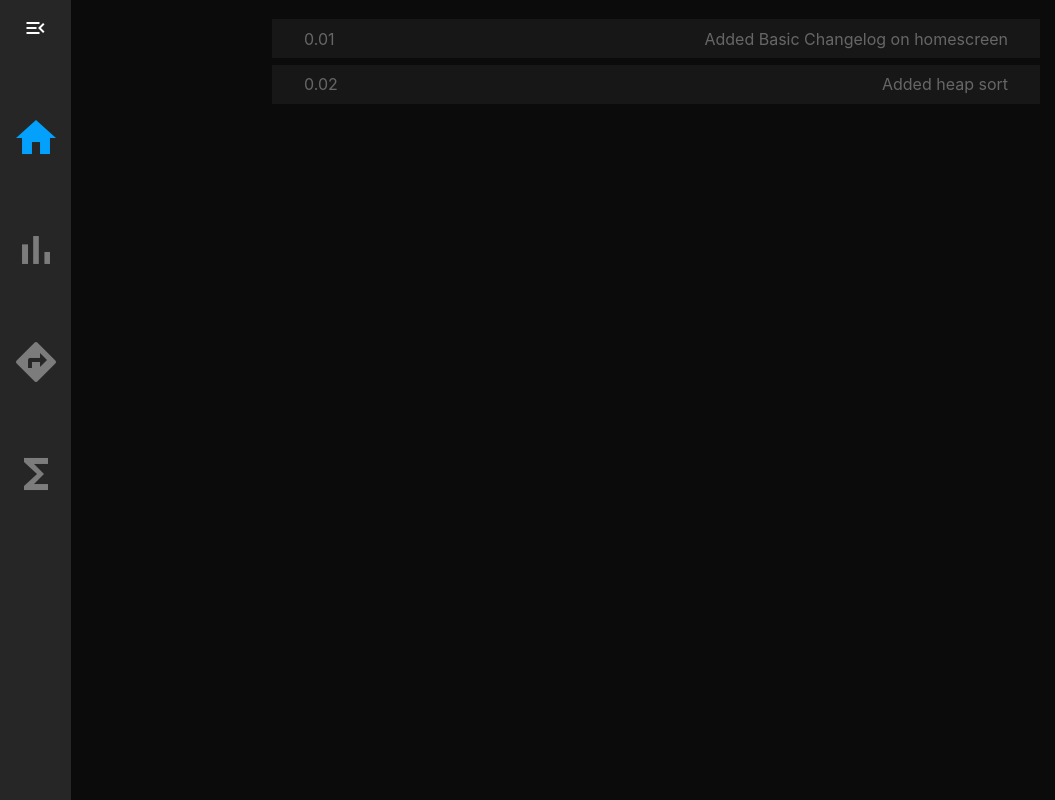
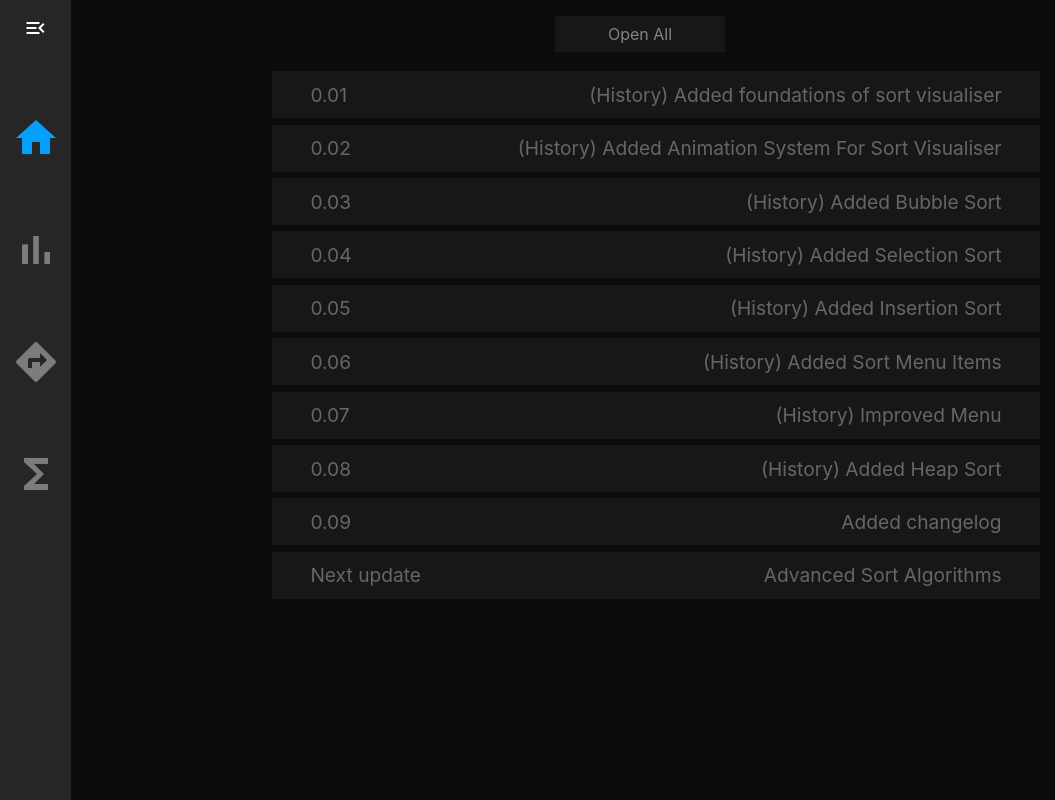
Before and after one commit to jackgpalfrey/algoV, a React (Create React App) app: page / in a window 1280 px wide. Shown: the whole page, without its empty margins (0-1055 px from the left). Built offline with nearby package versions, Linux system fonts and the light colour scheme.

Commit message:
Added pre-changelog updates to changelog

```diff
--- a/package.json
+++ b/package.json
@@ -1,6 +1,6 @@
 {
   "name": "algori",
-  "version": "0.1.0",
+  "version": "0.09",
   "private": true,
   "dependencies": {
     "@testing-library/jest-dom": "^5.11.9",
--- a/src/App.css
+++ b/src/App.css
@@ -1,13 +1,24 @@
-* {
-	margin: 0px;
-}
-
 body {
 	height: 100%;
 }
 
 .changeLog {
 	margin: 0 auto;
-	height: 100vh;
 	width: 60vw;
 }
+
+.openAllChangesButton {
+	width: 20%;
+	margin: 0 auto;
+	text-align: center;
+	background-color: #262626;
+	padding: 0.5em;
+	margin-top: 1em;
+	color: rgba(255, 255, 255, 0.829);
+	cursor: pointer;
+	user-select: none;
+}
+
+.openAllChangesButton:hover {
+	color: white;
+}
--- a/src/components/ChangeLog/Item.jsx
+++ b/src/components/ChangeLog/Item.jsx
@@ -1,20 +1,51 @@
-import React, {useState} from 'react'
+import React, {useEffect, useState} from 'react'
 import './style.css'
+
+
+const CHANGES_COLORS = {
+    // Finished Changes
+    "ADDED": "#1b9429",
+    "CHANGED": "#2b6bba",
+    "DEPRECATED": "#a6602b",
+    "REMOVED": "#a62b2b",
+    "FIXED": "#218f7c",
+    // Planned Changes
+    "ADD": "#1b9429",
+    "CHANGE": "#2b6bba",
+    "DEPRECATE": "#a6602b",
+    "REMOVE": "#a62b2b",
+    "FIX": "#218f7c"
+}
 
 function Item(props){
     const [isOpen, setIsOpen] = useState(false)
 
+    useEffect(() => {
+        setIsOpen(props.isOpen)
+    }, [props.isOpen])
+
+
+
+    let changes = false
+
+    if (props.changes){
+        changes = props.changes.map((value, idx) => {
+            return (<li style={{color: `${CHANGES_COLORS[value[0]]}`}}>{value[0]} - {value[1]}</li>)
+        })
+    }
 
     let ItemInfo = (
         <div className='itemInfoContainer'>
             {props.children}
+            {changes ? <ul className='changesList'>{changes}</ul> : null}
+            <p className='date'>{props.date || 'Unknown'}</p>
         </div>
     )
 
     return (
-        <div className='fullItemContainer'>
-            <div className='TitleContainer' onClick={() => setIsOpen(!isOpen)}>
-                <p>{props.version}</p>
+        <div onClick={() => setIsOpen(!isOpen)} className='fullItemContainer'>
+            <div className='TitleContainer' >
+                <p className='version'>{props.version}</p>
                 <p>{props.title}</p>
             </div>
             {isOpen ? ItemInfo : null}
--- a/src/components/ChangeLog/style.css
+++ b/src/components/ChangeLog/style.css
@@ -22,6 +22,7 @@
 
 .TitleContainer {
 	box-sizing: border-box;
+	font-size: 1.2rem;
 	width: 100%;
 	background-color: #262626;
 	display: flex;
@@ -30,9 +31,34 @@
 	cursor: pointer;
 }
 
+.TitleContainer:hover {
+	color: white;
+}
+
 .itemInfoContainer {
 	width: 100%;
+	font-size: 1rem;
 	background-color: #303030;
 	box-sizing: border-box;
 	padding: 0.6em 2em;
+	text-align: center;
 }
+
+.date {
+	font-size: 0.6em;
+	margin-top: 1rem;
+}
+
+.version {
+	margin-right: 2em;
+}
+
+.changesList {
+	list-style: none;
+	font-size: 0.8em;
+	text-align: left;
+	padding: 0;
+	list-style-type: none;
+	margin-top: 1em;
+	margin-left: auto;
+}
--- a/src/components/InfoCard/style.css
+++ b/src/components/InfoCard/style.css
@@ -20,6 +20,14 @@
 	-ms-overflow-style: none;
 	scrollbar-width: none;
 	cursor: context-menu;
+}
+
+.meta {
+	margin: 1em 0;
+}
+
+.description {
+	margin: 1em 0;
 }
 
 .openCardButton {
@@ -47,12 +55,14 @@
 .title {
 	text-align: center;
 	font-size: 2em;
+	margin-bottom: 0.5em;
 }
 
 .description,
 .meta,
 .credit {
 	color: rgba(255, 255, 255, 0.829);
+	margin: 1em 0;
 }
 
 @media (max-width: 1000px) {
--- a/src/data/changelogData.json
+++ b/src/data/changelogData.json
@@ -1,12 +1,140 @@
 [
     {
+        "Possible Finished Modifcation Keys": ["ADDED", "CHANGED", "DEPRECATED", "REMOVED", "FIXED"],
+        "Possible To Change Modifcation Keys": ["ADD", "CHANGE", "DEPRECATE", "REMOVE", "FIX"],
+        "dontDisplay": true
+    },
+    {
+        "version": "TEST",
+        "title": "Color test",
+        "info": "Test for different types of change",
+        "modifications":   [["ADDED","TEST"],
+                            ["CHANGED","TEST"],
+                            ["DEPRECATED","TEST"],
+                            ["REMOVED","TEST"],
+                            ["FIXED","TEST"]
+                            ],
+        "date": "01/01/01",
+        "dontDisplay": true
+    },
+    {
         "version": "0.01",
-        "title": "Added Basic Changelog on homescreen",
-        "info": "Added basic changelog implementation on homescreen in order to track progress"
+        "title": "(History) Added foundations of sort visualiser",
+        "info": "Added bars and creating random array",
+        "modifications":   [["ADDED","Sort Visualiser Component"],
+                            ["ADDED","Sort Visualiser Component - Create New Array"]],
+        "date": "23/01/21"
     },
     {
         "version": "0.02",
-        "title": "Added heap sort",
-        "info": "Added heap sort algorithm. Animations are lackluster at best, needs improvement"
+        "title": "(History) Added Animation System For Sort Visualiser",
+        "info": "Added system that takes array of animation objects and performs related actions on bars in sort visualiser",
+        "modifications":   [["ADDED","Aninimation System"],
+                            ["ADDED","setColor animation"],
+                            ["ADDED", "swap animation"]],
+        "date": "23/01/21"
+    },
+    {
+        "version": "0.03",
+        "title": "(History) Added Bubble Sort",
+        "info": "Added bubble sort visualisation.",
+        "modifications":   [["ADDED","Bubble Sort Algorithm"],
+                            ["ADDED","Sort button"]],
+        "date": "23/01/21"
+    },
+    {
+        "version": "0.04",
+        "title": "(History) Added Selection Sort",
+        "info": "Added Selection sort and improved bubble sort code",
+        "modifications":   [["ADDED","Selection Sort Algorithm"],
+                            ["ADDED","Selection Sort Button"],
+                            ["ADDED", "Bubble Sort Button"],
+                            ["REMOVED", "Sort Button"]],
+        "date": "23/01/21"
+    },
+    {
+        "version": "0.05",
+        "title": "(History) Added Insertion Sort",
+        "info": "Added Insertion Sort",
+        "modifications":   [["ADDED","Insertion Sort Algorithm"],
+                            ["ADDED","Insertion Sort Button"]],
+        "date": "24/01/21"
+    },
+    {
+        "version": "0.06",
+        "title": "(History) Added Sort Menu Items",
+        "info": "Added Info card, algorithm selection dropdown",
+        "modifications":   [["ADDED", "Sort Menu Bar"],
+                            ["ADDED", "Added Sort Algorithm Selection Dropdown"],
+                            ["ADDED", "Sort Button"],
+                            ["ADDED", "No. Bars Selector"],
+                            ["ADDED", "Animation Speed Selector"],
+                            ["ADDED", "Reset Button"],
+                            ["ADDED", "Info Card Component"],
+                            ["REMOVED", "Insertion Sort Button"],
+                            ["REMOVED", "Bubble Sort Button"],
+                            ["REMOVED", "Selection Sort Button"]
+                        ],
+        "date": "24/01/21"
+    },
+    {
+        "version": "0.07",
+        "title": "(History) Improved Menu",
+        "info": "Created more pleasant UI and added Nav Menu",
+        "modifications":   [["ADDED","Sort Algorithm Time Taken Tracking & UI element"],
+                            ["ADDED", "Page Navigation Menu"],
+                            ["ADDED", "Home Page"],
+                            ["ADDED", "Pathfinding Page"],
+                            ["ADDED", "Compute Page"],
+                            ["CHANGED","Improved Sort Menu Bar"]
+                        ],
+        "date": "25/01/21"
+    },
+    {
+        "version": "0.08",
+        "title": "(History) Added Heap Sort",
+        "info": "Added Heap sort algorithm. Animations are awful needs massive improvement but want to move on to other things right now",
+        "modifications":   [["ADDED","Heap Sort Algorithm"],
+                            ["ADDED", "setArray animation"],
+                            ["ADDED","Heap Sort Drop Down Option"],
+                            ["ADDED", "Merge Sort Drop Down Option"],
+                            ["ADDED", "Quick Sort Drop Down Option"]
+                        ],
+        "date": "26/01/21"
+    },
+    {
+        "version": "0.09",
+        "title": "Added changelog",
+        "info": "Added Changelog. Pretty ugly but good enough for now.",
+        "modifications":   [["ADDED","ChangeLog Components"]],
+        "date": "28/01/21"
+    },
+    {
+        "version": "0.10",
+        "title": "Advanced Sort Algorithms",
+        "info": "",
+        "modifications":   [["ADD", "Merge Sort"],
+                            ["ADD", "Quick Sort"],
+                            ["ADDED", "Open / Close All on changelog "],
+                            ["ADDED", "Next update Functionality"]],
+        "date": "30/01/21",
+        "isNext": true
+    },
+    {
+        "version": "0.11",
+        "title": "",
+        "info": "",
+        "modifications":   [],
+        "date": "",
+        "dontDisplay": true
+    },{
+        "version": "0.12",
+        "title": "",
+        "info": "",
+        "modifications":   [],
+        "date": "",
+        "dontDisplay": true
     }
+
+
 ]
--- a/src/pages/HomePage.jsx
+++ b/src/pages/HomePage.jsx
@@ -1,4 +1,4 @@
-import React from 'react'
+import React, { useState } from 'react'
 import { Redirect } from 'react-router-dom'
 import Container from '../components/ChangeLog/Container'
 import Item from '../components/ChangeLog/Item'
@@ -6,12 +6,20 @@ import Item from '../components/ChangeLog/Item'
 import changeLogItems from '../data/changelogData.json'
 
 
-let items = changeLogItems.map((value, idx) => {
-    return <Item key={idx} version={value.version} title={value.title}> <p>{value.info}</p> </Item>
-})
 function HomePage(){
+    const [isAllOpen, setIsAllOpen] = useState(false)
+    console.log(isAllOpen)
+
+    let items = changeLogItems.map((value, idx) => {
+        let dontDisplay = false
+        dontDisplay = value.dontDisplay
+        if (!dontDisplay) return <Item key={idx}  isOpen={isAllOpen} changes={value.modifications} date={value.isNext ? `Planned for ${value.date}` : value.date} version={value.isNext ? 'Next update' : value.version} title={value.title}> <p>{value.info}</p> </Item>
+
+    })
+
     return (
         <div className='changeLog'>
+            <div className='openAllChangesButton' onClick={() => setIsAllOpen(!isAllOpen)}>{isAllOpen ? 'Close All' : 'Open All'}</div>
             <Container titleBgColor='' titleTxtColor='' infoBgColor='' infoTxtColor=''>
                 {items}
             </Container>
```
Also changed, not shown: 1 other file (tests, documents, lock files or other folders).
